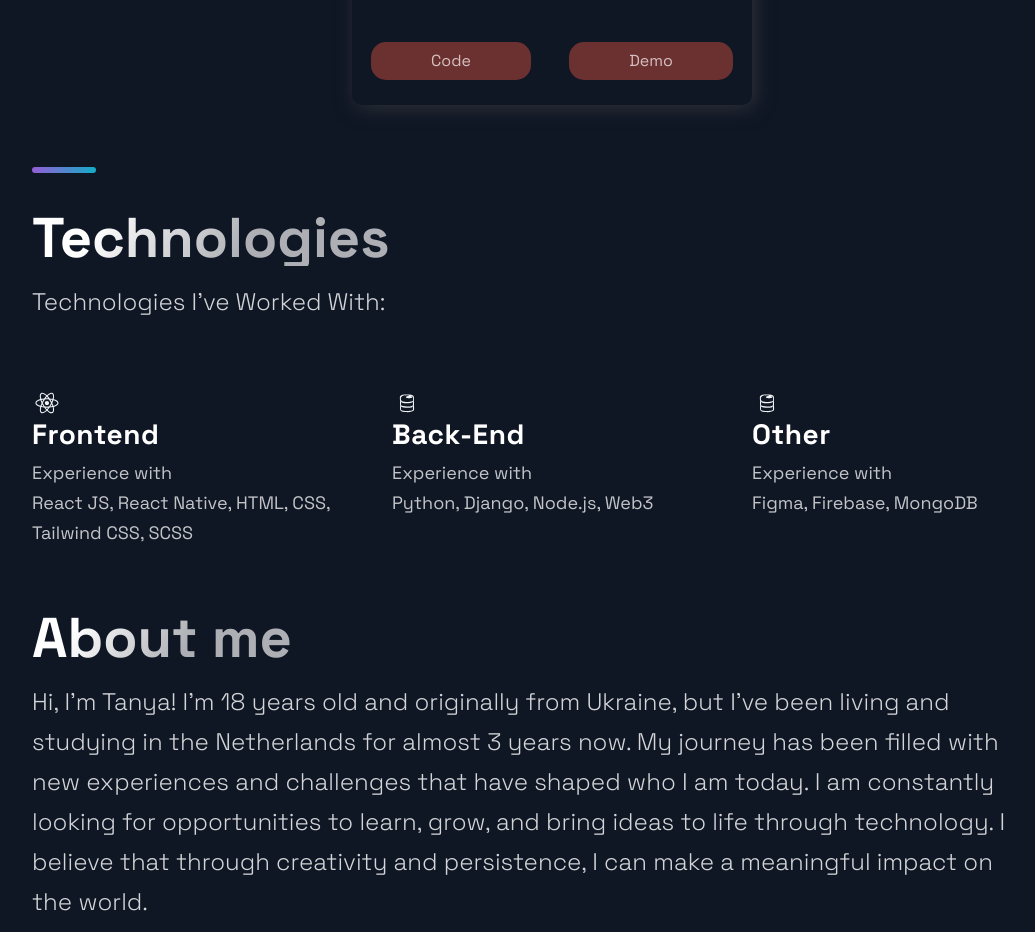
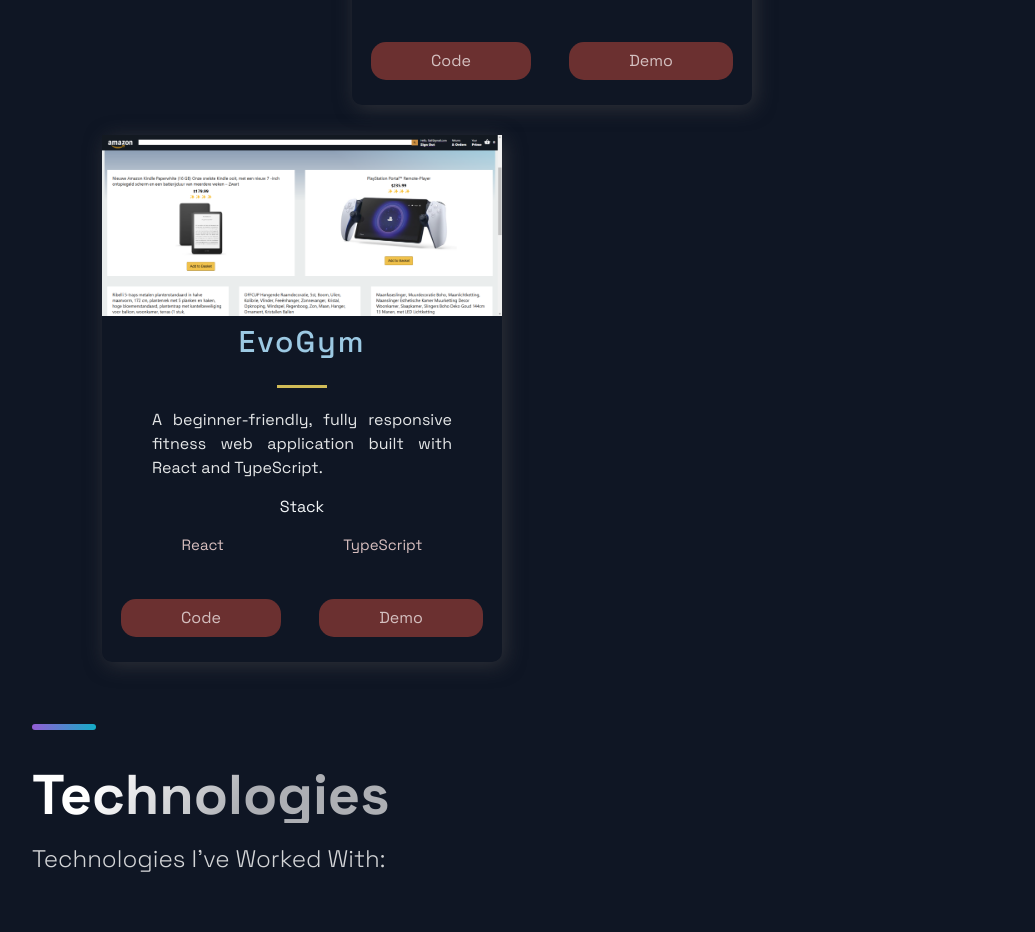
Before and after one commit to MrsMlynchik/Portfolio, a Next.js app: page / in a window 1280 px wide. Shown: the part 2080-3012 px from the top of the page, without its empty margins (88-1123 px from the left). Built offline with nearby package versions, Linux system fonts and the light colour scheme.

Commit message:
Update constants.js

```diff
--- a/src/constants/constants.js
+++ b/src/constants/constants.js
@@ -25,6 +25,15 @@ export const projects = [
     source: 'https://challenge-48cc3.web.app/',
     visit: 'https://github.com/MrsMlynchik/amazon.git',
     id: 2,
+  },
+  {
+    title: 'EvoGym',
+    description: "A beginner-friendly, fully responsive fitness web application built with React and TypeScript.",
+    image: '/images/amazon.png',
+    tags: ['React', 'TypeScript'],
+    source: 'https://gym-typescript-58v.pages.dev/',
+    visit: 'https://github.com/MrsMlynchik/gym-typescript.git',
+    id: 3,
   },
 
 ];
```
